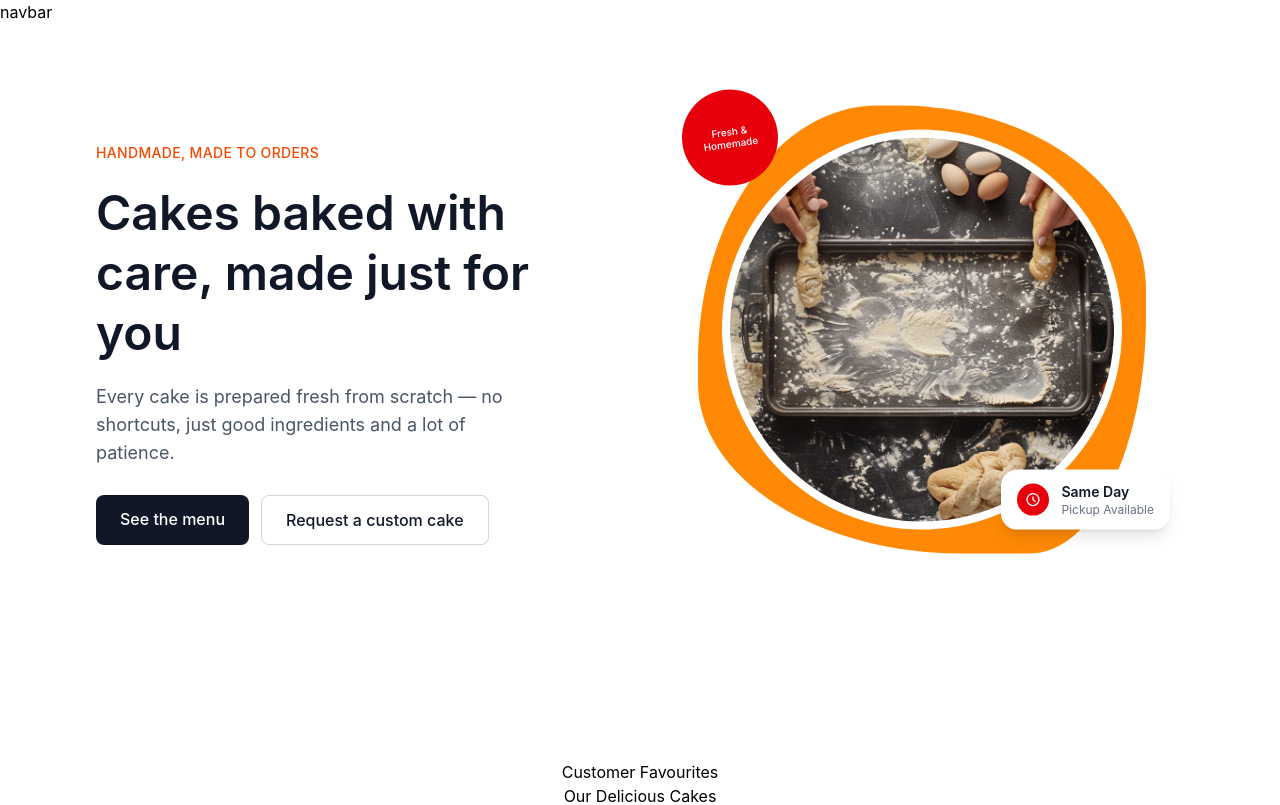
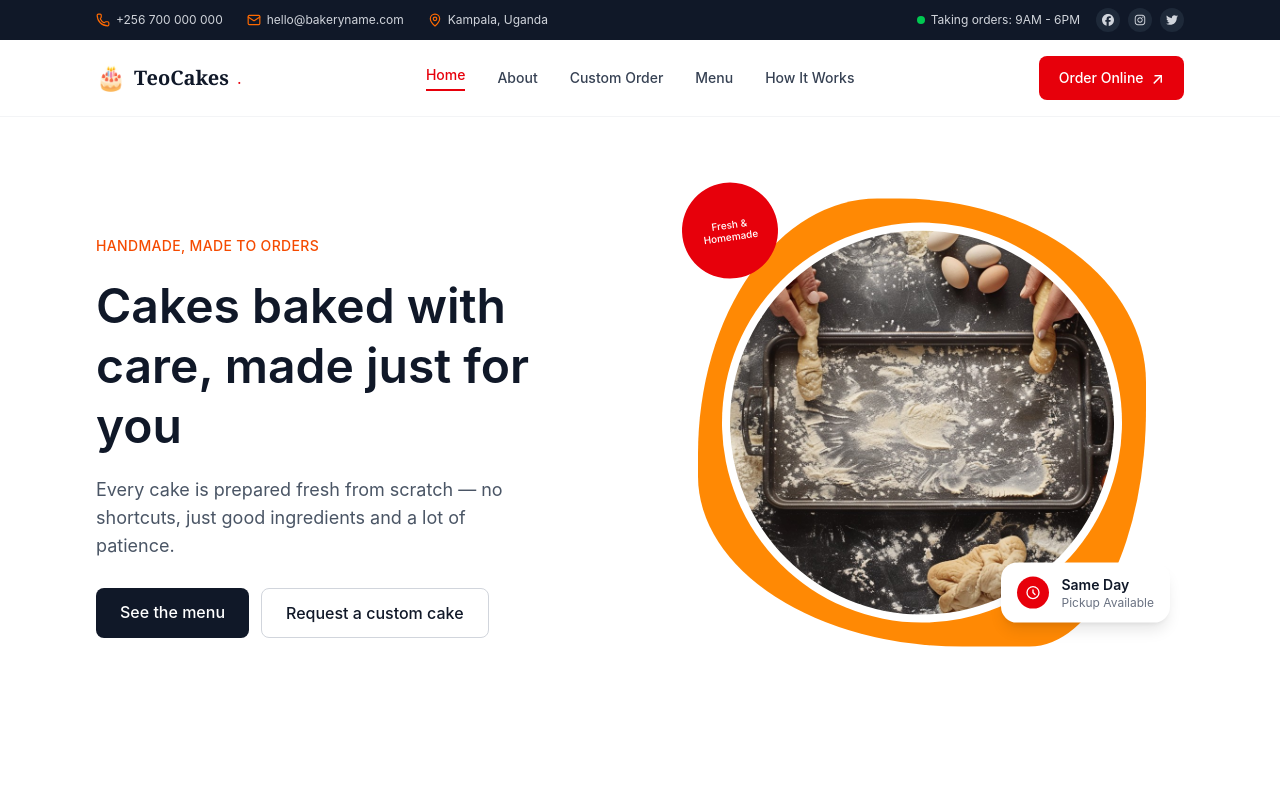
Before and after one commit to ben781105/teocakes, a React (Vite) app: page / in a window 1280 px wide. Shown: the top 805 px of the page. Built offline with nearby package versions, Linux system fonts and the light colour scheme.

Commit message:
added new components

```diff
--- a/package.json
+++ b/package.json
@@ -12,8 +12,10 @@
   "dependencies": {
     "@tailwindcss/vite": "^4.3.3",
     "lucide-react": "^1.28.0",
+    "motion": "^12.43.0",
     "react": "^19.2.7",
     "react-dom": "^19.2.7",
+    "react-icons": "^5.7.0",
     "react-router-dom": "^7.18.2",
     "tailwindcss": "^4.3.3"
   },
--- a/src/components/about.jsx
+++ b/src/components/about.jsx
@@ -1,21 +1,16 @@
 import aboutImage from '../assets/about.jpg';
-import aboutImage1 from '../assets/aboutImage.jpg';
 import Section from './layout/section';
 
 function About(){
     return(
         <Section id='about'>
-            <div className='relative border  flex flex-col gap-35 md:gap-40 md:flex-row '>
+            <div className='relative flex flex-col gap-20 md:flex-row '>
 
-              <div className='relative border flex flex-col w-full h-fit '>
-    <div className='w-[77%] md:w-full h-[55%] md:h-90'>
-        <img src={aboutImage} alt="" className='object-cover w-full h-full rounded-3xl' />
-    </div>
 
-    <div className='absolute top-[68%] md:top-[70%] right-0 md:left-[67%] w-[48%]  md:w-[70%] md:h-50 z-10'>
-        <img src={aboutImage1} alt="" className='border-5 object-cover border-amber-400 rounded-2xl w-full h-full' />
-    </div>
-</div>
+                <div className='w-full aspect-square'>
+                    <img src={aboutImage} alt="" className='object-cover w-full h-full rounded-3xl' />
+                </div>
+
 
                 <div className='flex flex-col gap-3'>
                     <span>Welcome to TeoCakes</span>
--- a/src/components/footer.jsx
+++ b/src/components/footer.jsx
@@ -1,5 +1,6 @@
 // src/components/Footer.jsx
 import { MapPin, Phone, Mail } from 'lucide-react'
+import { FaFacebook, FaInstagram, FaTwitter,FaYoutube } from 'react-icons/fa6'
 import { Link } from 'react-router-dom'
 
 function Footer() {
@@ -8,11 +9,11 @@ function Footer() {
       <div className="max-w-6xl mx-auto px-6 md:px-8 pt-16 pb-8">
         <div className="grid grid-cols-1 md:grid-cols-2 gap-10 md:gap-40">
 
-          {/* Brand column */}
+
           <div>
             <div className="flex items-center gap-2 mb-4">
               <span className="text-2xl">🎂</span>
-              <span className="text-xl font-semibold text-white">Bakery name</span>
+              <span className="text-xl font-semibold text-white">TeoCakes</span>
               <span className="text-orange-500">.</span>
             </div>
             <p className="text-sm text-gray-400 leading-relaxed max-w-xs">
@@ -21,21 +22,21 @@ function Footer() {
             </p>
             <div className="flex gap-3 mt-5">
               <a href="#" className="w-9 h-9 rounded-full bg-gray-800 flex items-center justify-center hover:bg-gray-700 transition">
-
+                <FaFacebook className="w-3 h-3"/>
               </a>
               <a href="#" className="w-9 h-9 rounded-full bg-gray-800 flex items-center justify-center hover:bg-gray-700 transition">
-
+                <FaInstagram className="w-3 h-3"/>
               </a>
               <a href="#" className="w-9 h-9 rounded-full bg-gray-800 flex items-center justify-center hover:bg-gray-700 transition">
-
+                 <FaTwitter className="w-3 h-3"/>
               </a>
               <a href="#" className="w-9 h-9 rounded-full bg-gray-800 flex items-center justify-center hover:bg-gray-700 transition">
-
+                 <FaYoutube className="w-3 h-3"/>
               </a>
             </div>
           </div>
 
-          {/* Quick Links + Get In Touch, sharing one column */}
+
           <div className="flex flex-col sm:flex-row gap-10 sm:gap-16 md:gap-40">
 
             <div>
@@ -71,9 +72,9 @@ function Footer() {
 
         </div>
 
-        {/* bottom bar */}
+
         <div className="border-t border-gray-800 mt-12 pt-6 text-xs text-gray-500 ">
-          © {new Date().getFullYear()} Bakery name. All rights reserved.
+          © {new Date().getFullYear()} TeoCakes. All rights reserved.
         </div>
       </div>
     </footer>
--- a/src/components/navbar.jsx
+++ b/src/components/navbar.jsx
@@ -1,10 +1,125 @@
+// src/components/layout/Navbar.jsx
+import { useState } from 'react'
+import { NavLink, Link, useNavigate, useLocation } from 'react-router-dom'
+import { Menu, X } from 'lucide-react'
+import Container from './layout/container'
+import TopBar from './TopBar'
+import { motion, AnimatePresence } from "motion/react";
+
 function Navbar() {
-    return(
-     <div>
-        navbar
-     </div>
-    )
+  const [mobileOpen, setMobileOpen] = useState(false)
+  const navigate = useNavigate()
+  const location = useLocation()
 
+  const scrollToSection = (id) => {
+    setMobileOpen(false)
+    if (location.pathname !== '/') {
+      navigate('/')
+      setTimeout(() => {
+        document.getElementById(id)?.scrollIntoView({ behavior: 'smooth' })
+      }, 100)
+    } else {
+      document.getElementById(id)?.scrollIntoView({ behavior: 'smooth' })
+    }
+  }
+
+  const linkClass = ({ isActive }) =>
+    `text-sm font-medium transition ${
+      isActive ? 'text-red-600 border-b-2 border-red-600 pb-1' : 'text-gray-700 hover:text-gray-900'
+    }`
+
+  const mobileLinkClass = ({ isActive }) =>
+    `text-base font-medium py-2 ${isActive ? 'text-red-600' : 'text-gray-700'}`
+
+  return (
+    <div className="sticky top-0 z-50">
+      <TopBar />
+
+      <div className="bg-white border-b border-gray-100">
+        <Container className="flex items-center justify-between py-4">
+
+          <Link to="/" className="flex items-center gap-2" onClick={() => setMobileOpen(false)}>
+            <span className="text-2xl">🎂</span>
+            <span className="text-xl font-serif font-bold text-gray-900">TeoCakes</span>
+            <span className="text-red-600">.</span>
+          </Link>
+
+          {/* Desktop links */}
+          <div className="hidden md:flex items-center gap-8">
+            <NavLink to="/" end className={linkClass}>Home</NavLink>
+            <button onClick={() => scrollToSection('about')} className="text-sm font-medium text-gray-700 hover:text-gray-900 transition">
+              About
+            </button>
+            <NavLink to="/custom-order" className={linkClass}>Custom Order</NavLink>
+            <NavLink to="/menu" className={linkClass}>Menu</NavLink>
+            <button onClick={() => scrollToSection('how-it-works')} className="text-sm font-medium text-gray-700 hover:text-gray-900 transition">
+              How It Works
+            </button>
+          </div>
+
+          <a
+            href="https://wa.me/256700000000?text=Hi!%20I'd%20like%20to%20order%20a%20cake."
+            target="_blank"
+            rel="noopener noreferrer"
+            className="hidden md:inline-flex items-center gap-2 bg-red-600 text-white px-5 py-2.5 rounded-lg text-sm font-medium hover:bg-red-700 transition"
+          >
+            Order Online
+            <span className="text-base">↗</span>
+          </a>
+
+          {/* Mobile toggle button */}
+          <button
+            className="md:hidden p-2 text-gray-700 cursor-pointer"
+            onClick={() => setMobileOpen((prev) => !prev)}
+            aria-label="Toggle menu"
+          >
+            {mobileOpen ? <X className="w-6 h-6" /> : <Menu className="w-6 h-6" />}
+          </button>
+
+        </Container>
+      </div>
+
+      <AnimatePresence>
+      {mobileOpen && (
+        <motion.div className="md:hidden bg-white border-b border-gray-100 shadow-md"
+        initial ={{y:-30, opacity:0}}
+        animate={{y:0, opacity:1}}
+        exit={{y: -30, opacity: 0}}
+        transition={{duration: 0.3, ease: "easeInOut"}}
+        >
+          <Container className="flex flex-col gap-1 py-4">
+            <NavLink to="/" end className={mobileLinkClass} onClick={() => setMobileOpen(false)}>
+              Home
+            </NavLink>
+            <button onClick={() => scrollToSection('about')} className="text-base font-medium text-gray-700 py-2 text-left">
+              About
+            </button>
+            <NavLink to="/custom-order" className={mobileLinkClass} onClick={() => setMobileOpen(false)}>
+              Custom Order
+            </NavLink>
+            <NavLink to="/menu" className={mobileLinkClass} onClick={() => setMobileOpen(false)}>
+              Menu
+            </NavLink>
+            <button onClick={() => scrollToSection('how-it-works')} className="text-base font-medium text-gray-700 py-2 text-left">
+              How It Works
+            </button>
+
+            <a
+              href="https://wa.me/256700000000?text=Hi!%20I'd%20like%20to%20order%20a%20cake."
+              target="_blank"
+              rel="noopener noreferrer"
+              className=" w-[40%] flex justify-center items-center gap-2 bg-red-600 text-white px-5 py-3 rounded-4xl text-sm font-medium mt-3"
+              onClick={() => setMobileOpen(false)}
+            >
+              Order Online
+              <span className="text-base ">↗</span>
+            </a>
+          </Container>
+        </motion.div>
+      )}
+        </AnimatePresence>
+    </div>
+  )
 }
 
 export default Navbar
--- /dev/null
+++ b/src/components/topbar.jsx
@@ -0,0 +1,46 @@
+import { Phone, Mail, MapPin} from 'lucide-react'
+import { FaFacebook, FaInstagram, FaTwitter } from 'react-icons/fa6'
+import Container from './layout/container'
+
+function TopBar() {
+  return (
+    <div className="hidden md:block bg-gray-900 text-gray-300 text-xs">
+      <Container className="flex items-center justify-between py-2">
+        <div className="flex items-center gap-6">
+          <a href="tel:+256700000000" className="flex items-center gap-1.5 hover:text-white transition">
+            <Phone className="w-3.5 h-3.5 text-orange-500" />
+            +256 700 000 000
+          </a>
+          <a href="mailto:hello@bakeryname.com" className="flex items-center gap-1.5 hover:text-white transition">
+            <Mail className="w-3.5 h-3.5 text-orange-500" />
+            hello@bakeryname.com
+          </a>
+          <span className="flex items-center gap-1.5">
+            <MapPin className="w-3.5 h-3.5 text-orange-500" />
+            Kampala, Uganda
+          </span>
+        </div>
+
+        <div className="flex items-center gap-4">
+          <span className="flex items-center gap-1.5">
+            <span className="w-2 h-2 rounded-full bg-green-500" />
+            Taking orders: 9AM - 6PM
+          </span>
+          <div className="flex items-center gap-2">
+            <a href="#" className="w-6 h-6 rounded-full bg-gray-800 flex items-center justify-center hover:bg-gray-700 transition">
+              <FaFacebook className="w-3 h-3" />
+            </a>
+            <a href="#" className="w-6 h-6 rounded-full bg-gray-800 flex items-center justify-center hover:bg-gray-700 transition">
+              <FaInstagram className="w-3 h-3" />
+            </a>
+            <a href="#" className="w-6 h-6 rounded-full bg-gray-800 flex items-center justify-center hover:bg-gray-700 transition">
+              <FaTwitter className="w-3 h-3" />
+            </a>
+          </div>
+        </div>
+      </Container>
+    </div>
+  )
+}
+
+export default TopBar
```
Also changed, not shown: 1 other file (tests, documents, lock files or other folders).
